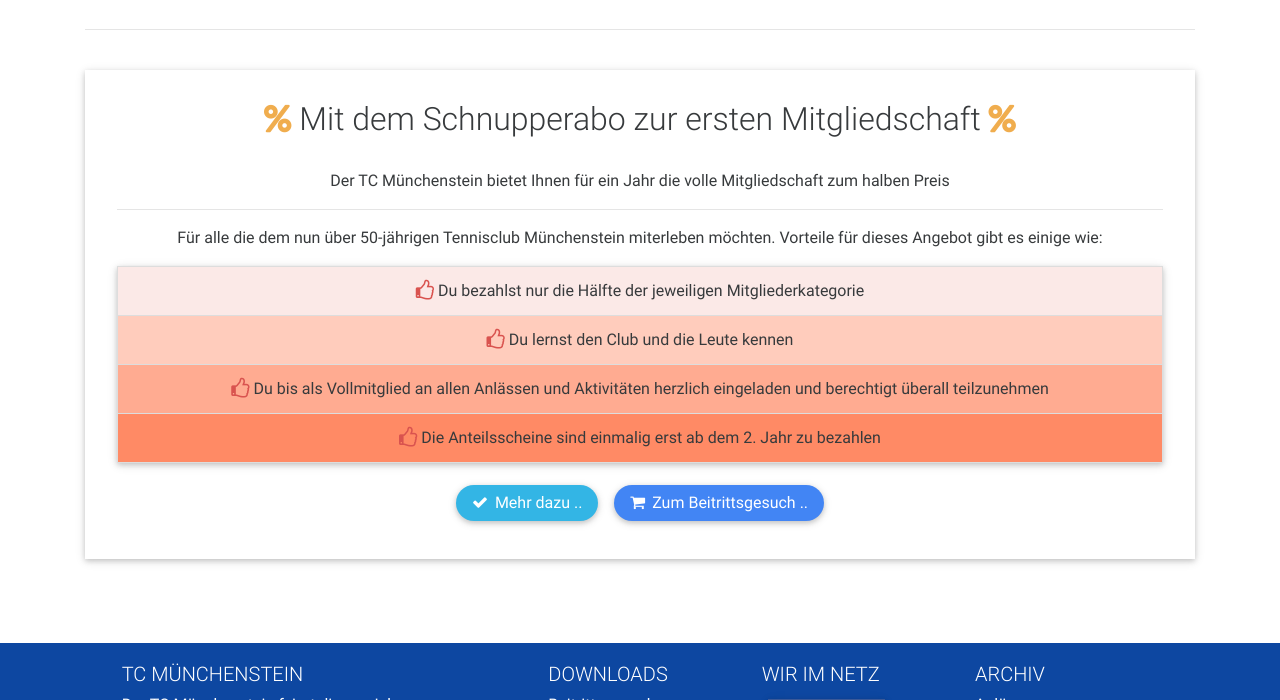
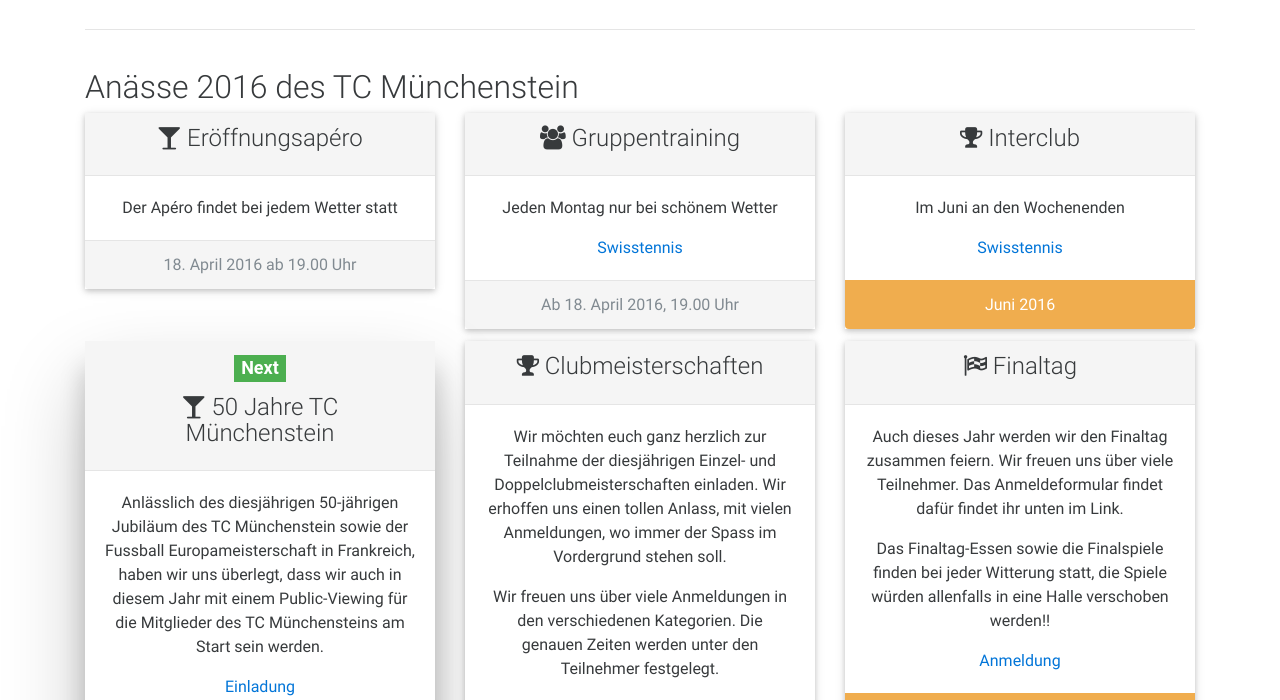
Before and after one commit to Aubacca/homepage-tcm, a website: page src/assets/mdb/index10.html in a window 1280 px wide. Shown: the part 1770-2470 px from the top of the page. Drawn offline with Linux system fonts and the light colour scheme; a web font is replaced by a local one.

Commit message:
Modify to final version.

```diff
--- a/src/assets/mdb/index10.html
+++ b/src/assets/mdb/index10.html
@@ -6,7 +6,6 @@
   <meta charset="utf-8">
   <meta name="viewport" content="width=device-width, initial-scale=1, shrink-to-fit=no">
   <meta http-equiv="x-ua-compatible" content="ie=edge">
-
   <title>Material Design Bootstrap</title>
 
   <!-- Font Awesome -->
@@ -58,10 +57,10 @@
             <a class="nav-link" href="#cost">Kosten</a>
           </li>
           <li class="nav-item">
-            <a class="nav-link" href="#schnupperAbo">Schnupperabo</a>
+            <a class="nav-link" href="#events">Anlässe</a>
           </li>
           <li class="nav-item">
-            <a class="nav-link" href="#!">Anlässe</a>
+            <a class="nav-link" href="#schnupperAbo">Schnupperabo</a>
           </li>
           <li class="nav-item">
             <a class="nav-link" href="#downloads">Downloads</a>
@@ -291,7 +290,7 @@
             <!--Card content-->
             <div class="card-block">
               <!--Title-->
-              <h4 class="card-title">Dann gäbe es noch </h4>
+              <h4 class="card-title">Anlässe</h4>
               <!--Text-->
               <p class="card-text">Verschiedene Anlässe und Aktivitäten wie Apéros, Grillabende, Interclub, Gruppen- und Juniorentrainings, Clubmeisterschaften, Plauschturniere und weiteres beleben unser Clubleben</p>
               <a href="../../download/TCM_Vorstellung.pdf" class="btn btn-info" target="_">
@@ -377,6 +376,124 @@
       <!--/.Second row-->
     </div>
 
+
+    <!--            -->
+    <!-- TCM Events -->
+    <div id="events" class="container">
+      <hr class="extra-margins">
+      <h2 class="h2-responsive">Anässe 2016 des TC Münchenstein</h2>
+
+      <!--Event row-->
+      <div class="row">
+        <!--Event-->
+        <div class="col-md-4">
+          <div class="card text-xs-center">
+            <div class="card-header">
+              <h4 class="card-title"><i class="fa fa-glass" aria-hidden="true"></i> Eröffnungsapéro</h4>
+            </div>
+            <div class="card-block">
+              <p class="card-text">Der Apéro findet bei jedem Wetter statt</p>
+            </div>
+            <div class="card-footer text-muted">
+              <p class="card-text">18. April 2016 ab 19.00 Uhr</p>
+            </div>
+          </div>
+        </div>
+        <!--/.Event-->
+        <!--Event-->
+        <div class="col-md-4">
+          <div class="card text-xs-center">
+            <div class="card-header">
+              <h4 class="card-title"><i class="fa fa-group" aria-hidden="true"></i> Gruppentraining</h4>
+            </div>
+            <div class="card-block">
+              <p class="card-text">Jeden Montag nur bei schönem Wetter</p>
+              <a href="https://www.swisstennis.ch/" class="card-link" target="_">Swisstennis</a>
+            </div>
+            <div class="card-footer text-muted">
+              <p class="card-text">Ab 18. April 2016, 19.00 Uhr</p>
+            </div>
+          </div>
+        </div>
+        <!--/.Event-->
+        <!--Event-->
+        <div class="col-md-4">
+          <div class="card text-xs-center">
+            <div class="card-header">
+              <h4 class="card-title"><i class="fa fa-trophy" aria-hidden="true"></i> Interclub</h4>
+            </div>
+            <div class="card-block">
+              <p class="card-text">Im Juni an den Wochenenden</p>
+              <a href="https://www.swisstennis.ch/" class="card-link" target="_">Swisstennis</a>
+            </div>
+            <div class="card-footer text-muted card-warning white-text">
+              <p class="card-text">Juni 2016</p>
+            </div>
+          </div>
+        </div>
+        <!--/.Event-->
+      </div>
+      <!--/.Event row-->
+
+      <!-- Event row-->
+      <div class="row">
+        <!--Event-->
+        <div class="col-md-4">
+          <div class="card text-xs-center z-depth-5">
+            <div class="card-header">
+              <h4 class="card-title"><span class="label green">Next</span></h4>
+              <h4 class="card-title"><i class="fa fa-glass" aria-hidden="true"></i> 50 Jahre TC Münchenstein</h4>
+            </div>
+            <div class="card-block">
+              <p class="card-text">Anlässlich des diesjährigen 50-jährigen Jubiläum des TC Münchenstein sowie der Fussball Europameisterschaft in Frankreich, haben wir uns überlegt, dass wir auch in diesem Jahr mit einem Public-Viewing für die Mitglieder des TC Münchensteins am Start sein werden.</p>
+              <a href="../../download/TCM_Jubilaeum.pdf" class="card-link" target="_">Einladung</a>
+            </div>
+            <div class="card-footer text-muted card-warning white-text">
+              <p class="card-text">2. Juli 2016, 19.00 Uhr</p>
+            </div>
+          </div>
+        </div>
+        <!--/.Event-->
+        <!--Event-->
+        <div class="col-md-4">
+          <div class="card text-xs-center">
+            <div class="card-header">
+              <h4 class="card-title"><i class="fa fa-trophy" aria-hidden="true"></i> Clubmeisterschaften</h4>
+            </div>
+            <div class="card-block">
+              <p class="card-text">Wir möchten euch ganz herzlich zur Teilnahme der diesjährigen Einzel- und Doppelclubmeisterschaften einladen. Wir erhoffen uns einen tollen Anlass, mit vielen Anmeldungen, wo immer der Spass im Vordergrund stehen soll.</p>
+              <p class="card-text">Wir freuen uns über viele Anmeldungen in den verschiedenen Kategorien. Die genauen Zeiten werden unter den Teilnehmer festgelegt.</p>
+              <a href="../../download/TCM_Clubmeisterschaften_2016.pdf" class="card-link" target="_">Anmeldung</a>
+            </div>
+            <div class="card-footer text-muted card-warning white-text">
+              <p class="card-text">6.8. - 27.8.2016</p>
+            </div>
+          </div>
+        </div>
+        <!--/.Event-->
+        <!--Event-->
+        <div class="col-md-4">
+          <div class="card text-xs-center">
+              <div class="card-header">
+                <h4 class="card-title"><i class="fa fa-flag-checkered" aria-hidden="true"></i> Finaltag</h4>
+              </div>
+              <div class="card-block">
+                <p class="card-text">Auch dieses Jahr werden wir den Finaltag zusammen feiern. Wir freuen uns über viele Teilnehmer. Das Anmeldeformular findet dafür findet ihr unten im Link.</p>
+                <p class="card-text">Das Finaltag-Essen sowie die Finalspiele finden bei jeder Witterung statt, die Spiele würden allenfalls in eine Halle verschoben werden!!</p>
+                <a href="../../download/TCM_Clubmeisterschaften_2016.pdf" class="card-link" target="_">Anmeldung</a>
+              </div>
+              <div class="card-footer text-muted card-warning white-text">
+                <p class="card-text">27.8.2016</p>
+              </div>
+          </div>
+        </div>
+        <!--/.Event-->
+      </div>
+      <!--/.Event row-->
+    </div>
+    <!--/.Events-->
+
+
     <div id="schnupperAbo" class="container">
       <hr class="extra-margins">
 
@@ -384,17 +501,17 @@
       <div class="row">
         <div class="col-md-12">
           <div class="jumbotron">
-            <h2 class="h2-responsive"><i class="fa fa-percent left text-warning"></i> Mit dem Schnupperabo zur ersten Mitgliedschaft <i class="fa fa-percent left text-warning"></i></h2>
+            <h2 class="h2-responsive"><span class="label green">New</span> Mit dem Schnupperabo zur ersten Mitgliedschaft</h2>
             <br>
             <p>Der TC Münchenstein bietet Ihnen für ein Jahr die volle Mitgliedschaft zum halben Preis</p>
             <hr>
             <p>Für alle die dem nun über 50-jährigen Tennisclub Münchenstein miterleben möchten. Vorteile für dieses Angebot gibt es einige wie:
               <ul class="list-group">
-                <li class="list-group-item deep-orange lighten-5"><i class="fa fa-thumbs-o-up fa-lg text-danger" aria-hidden="true"></i> Du bezahlst nur die Hälfte der jeweiligen Mitgliederkategorie</li>
-                <li class="list-group-item deep-orange lighten-4"><i class="fa fa-thumbs-o-up fa-lg text-danger" aria-hidden="true"></i> Du lernst den Club und die Leute kennen</li>
-                <li class="list-group-item deep-orange lighten-3"><i class="fa fa-thumbs-o-up fa-lg text-danger" aria-hidden="true"></i> Du bis als Vollmitglied an allen Anlässen und Aktivitäten herzlich eingeladen und berechtigt
+                <li class="list-group-item yellow lighten-5"><i class="fa fa-thumbs-o-up fa-lg text-danger" aria-hidden="true"></i> Du bezahlst nur die Hälfte der jeweiligen Mitgliederkategorie</li>
+                <li class="list-group-item yellow lighten-4"><i class="fa fa-thumbs-o-up fa-lg text-danger" aria-hidden="true"></i> Du lernst den Club und die Leute kennen</li>
+                <li class="list-group-item yellow lighten-3"><i class="fa fa-thumbs-o-up fa-lg text-danger" aria-hidden="true"></i> Du bis als Vollmitglied an allen Anlässen und Aktivitäten herzlich eingeladen und berechtigt
 überall teilzunehmen</li>
-                <li class="list-group-item deep-orange lighten-2"><i class="fa fa-thumbs-o-up fa-lg text-danger" aria-hidden="true"></i> Die Anteilsscheine sind einmalig erst ab dem 2. Jahr zu bezahlen</li>
+                <li class="list-group-item yellow lighten-2"><i class="fa fa-thumbs-o-up fa-lg text-danger" aria-hidden="true"></i> Die Anteilsscheine sind einmalig erst ab dem 2. Jahr zu bezahlen</li>
               </ul>
             </p>
             <a target="_blank" href="../../download/TCM_Schnupperabo.pdf" class="btn btn-info btn-rounded" ><i class="fa fa-check left"></i> Mehr dazu ..</a>
@@ -408,6 +525,7 @@
 
     <!--/.Main layout-->
   </main>
+
 
   <!--Footer-->
   <footer id="downloads" class="page-footer center-on-small-only primary-color-dark">
@@ -435,6 +553,10 @@
             <li><a href="../../download/TCM_Statuten.pdf" target="_">Statuten</a></li>
             <li><a href="../../download/TCM_Vorstellung.pdf" target="_">Flyer zum Club</a></li>
             <li><a href="../../download/TCM_Schnupperabo.pdf" target="_">Schnupperabo</a></li>
+            <li><a href="#" target="_">Jahresprogramm</a></li>
+            <br>
+            <li><a href="../../download/TCM_Clubmeisterschaften_2016.pdf" target="_">Clubmeisterschaften Anmeldung</a></li>
+            <li><a href="../../download/TCM_Jubilaeum.pdf" target="_">50 Jahre TCM Anmeldung</a></li>
           </ul>
         </div>
         <!--/.Second column-->
```
Also changed, not shown: 3 other files.
